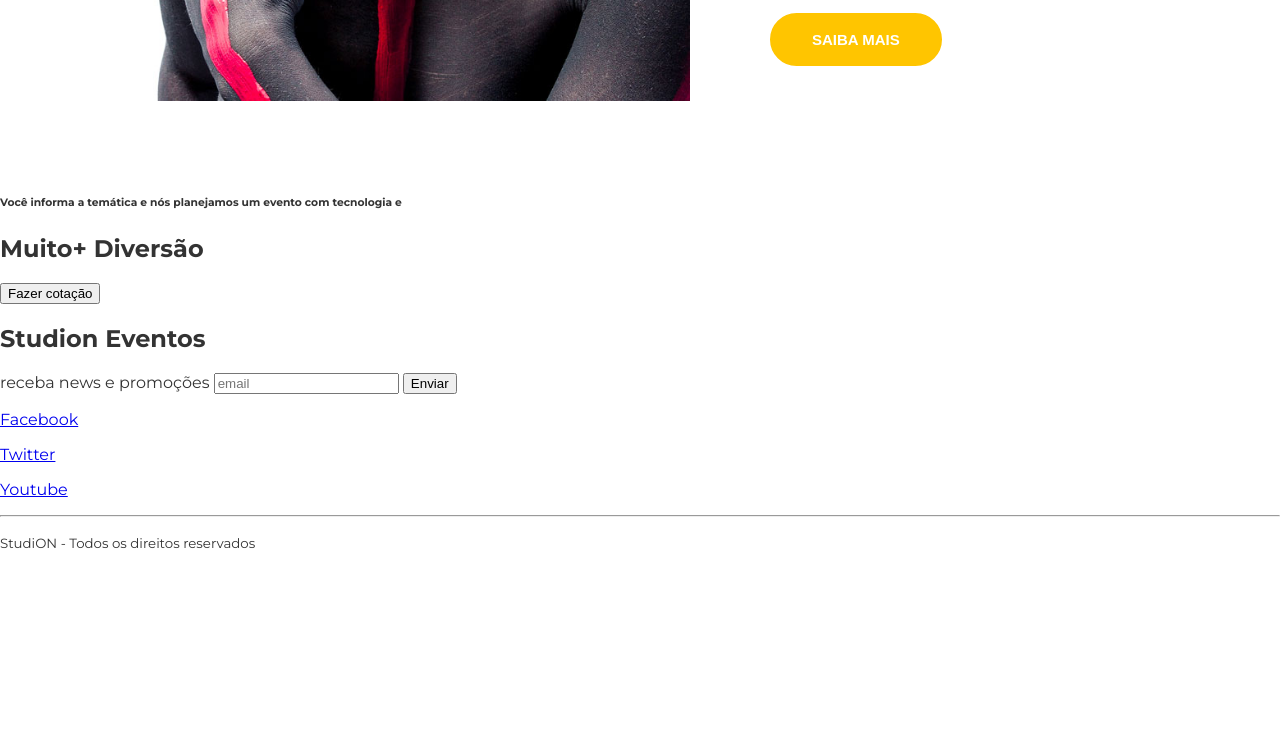
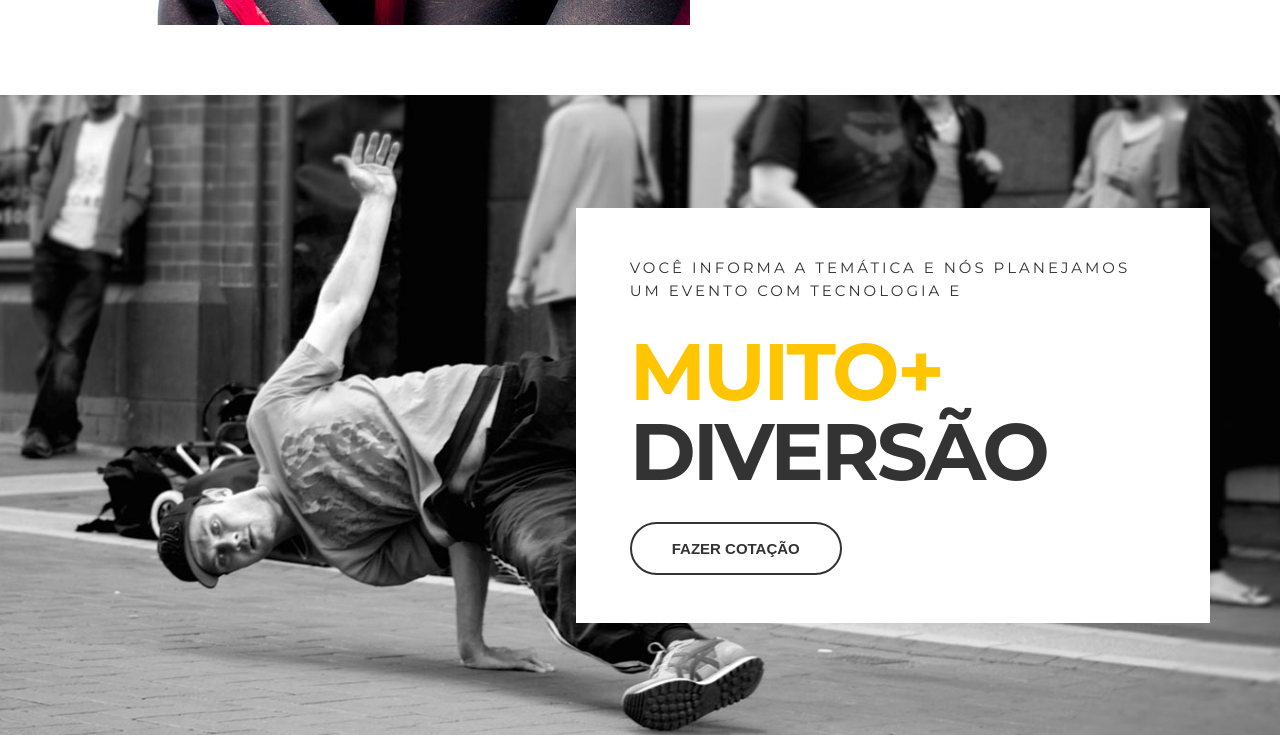
Before and after one commit to Henrique-Penha/studion, a website: page src/index.html in a window 1280 px wide. Shown: the part 1456-2208 px from the top of the page. Before the commit the page ends 2024 px from the top, so only its background shows below. Drawn offline with Linux system fonts and the light colour scheme.

Commit message:
feat(quote): add quote and image

```diff
--- a/src/Style.css
+++ b/src/Style.css
@@ -100,7 +100,7 @@ ul{
 
 .slide {
     position: relative;
-    height: calc(100vh - 7.75rem);
+    height: 75vh;
 }
 
 .slide__background-image {
@@ -217,4 +217,53 @@ ul{
 .btn--institutional:hover {
     color: var(--color-copy);
     background: unset;
+    box-shadow: 0 1rem 1rem #0006;
 }
+
+.quote {
+    background-image: url(./images/parallax.jpg);
+    background-attachment: fixed;
+    background-repeat: no-repeat;
+    background-size: cover;
+    background-position: center;
+}
+
+.quote__container {
+    display: grid;
+    align-items: center;
+    justify-items: end;
+    min-height: 80vh;
+}
+
+.quote__copy {
+    background-color: #fff;
+    padding: 3rem 3.375rem;
+}
+
+.quote__copy h6 {
+    font-size: .9375rem;
+    font-weight: 400;
+    letter-spacing: .1875rem;
+    line-height: 1.4375rem;
+    max-width: 53ch;
+    text-transform: uppercase;
+    margin: 0;
+}
+
+.quote__copy h2 {
+    font-size: 5rem;
+    line-height: 5rem;
+    text-transform: uppercase;
+    letter-spacing: -.1875rem;
+    margin: 1.875rem 0;
+}
+
+.quote__copy h2 span {
+    display: block;
+}
+
+.btn--quote {
+    color: var(--color-copy);
+    border-color: var(--color-copy);
+    background: unset;
+}
--- a/src/index.html
+++ b/src/index.html
@@ -98,13 +98,15 @@
             </div>
         </section>
 
-        <section>
-            <div>
-                <h6>
-                    Você informa a temática e nós planejamos um evento com tecnologia e
-                </h6>
-                <h2><span>Muito+ </span>Diversão</h2>
-                <button>Fazer cotação</button>
+        <section class="quote">
+            <div class="container quote__container">
+                <div class="quote__copy">
+                    <h6>
+                        Você informa a temática e nós planejamos um evento com tecnologia e
+                    </h6>
+                    <h2><span class="copy--primary">Muito+ </span>Diversão</h2>
+                    <button class="btn btn--quote">Fazer cotação</button>
+                </div>
             </div>
         </section>
     </main>
```
